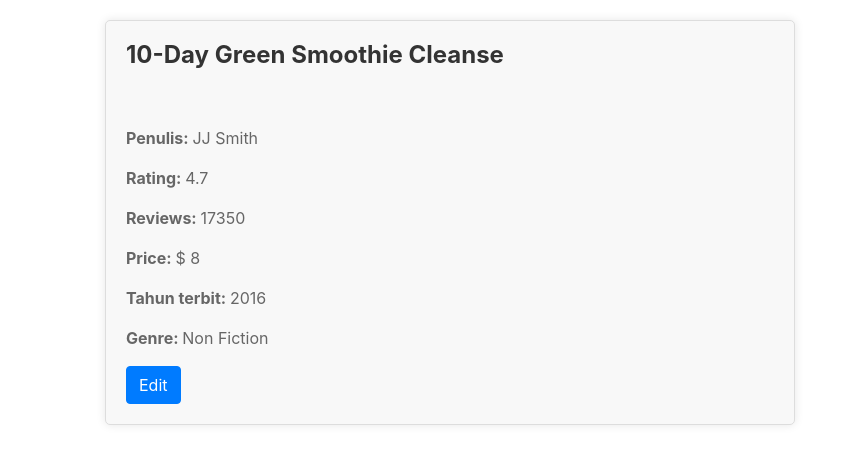
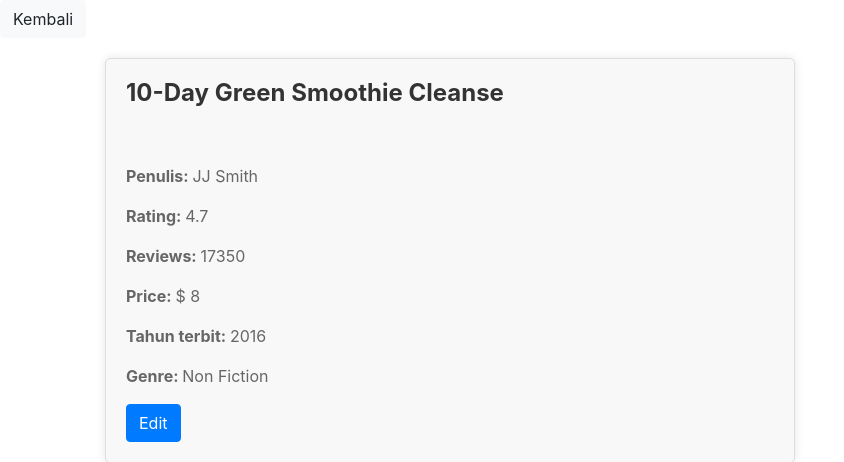
Before and after one commit to pbp-f11/bookly, a Django app: page /edit_book/show/1/ in a window 1280 px wide. Shown: the top 462 px of the page, without its empty margins (0-844 px from the left). Run offline with Django 4.2, Linux system fonts and the light colour scheme; data comes from the database, SQL or seed files in the repository; both versions use the stored data as it was after the commit; some libraries are stand-ins or nearby versions.

Commit message:
nyambungin setiap judul ke show.html dan ngasih tombol back ke beranda

```diff
--- a/edit_delete_book/templates/show.html
+++ b/edit_delete_book/templates/show.html
@@ -8,6 +8,9 @@
 <script src="https://stackpath.bootstrapcdn.com/bootstrap/4.5.2/js/bootstrap.min.js"></script>
 
 <body>
+    <a href="{% url 'main:show_main' %}" class="btn btn-light">
+        <i class="bi bi-arrow-left"></i> Kembali
+      </a>
     <div class="BookPage_GridContainer" id="BookDetails"></div>
 </body>
 
--- a/main/templates/main.html
+++ b/main/templates/main.html
@@ -26,7 +26,7 @@
             {% for book in books %}
                 <div class="card" style="width: 19rem;">
                     <div class="card-body">
-                        <h5 class="card-title">{{ book.name }} ({{ book.year }})</h5>
+                        <h5 class="card-title"><a href="{% url 'edit_delete_book:show' book.id %}">{{ book.name }} ({{ book.year }})</a></h5>
                         <h6 class="card-subtitle mb-2 text-body-secondary">{{ book.author }}</h6>
                             <ul>
                                 <li>Genre: {{ book.genre }}</li>
```
Also changed, not shown: db.sqlite3.
